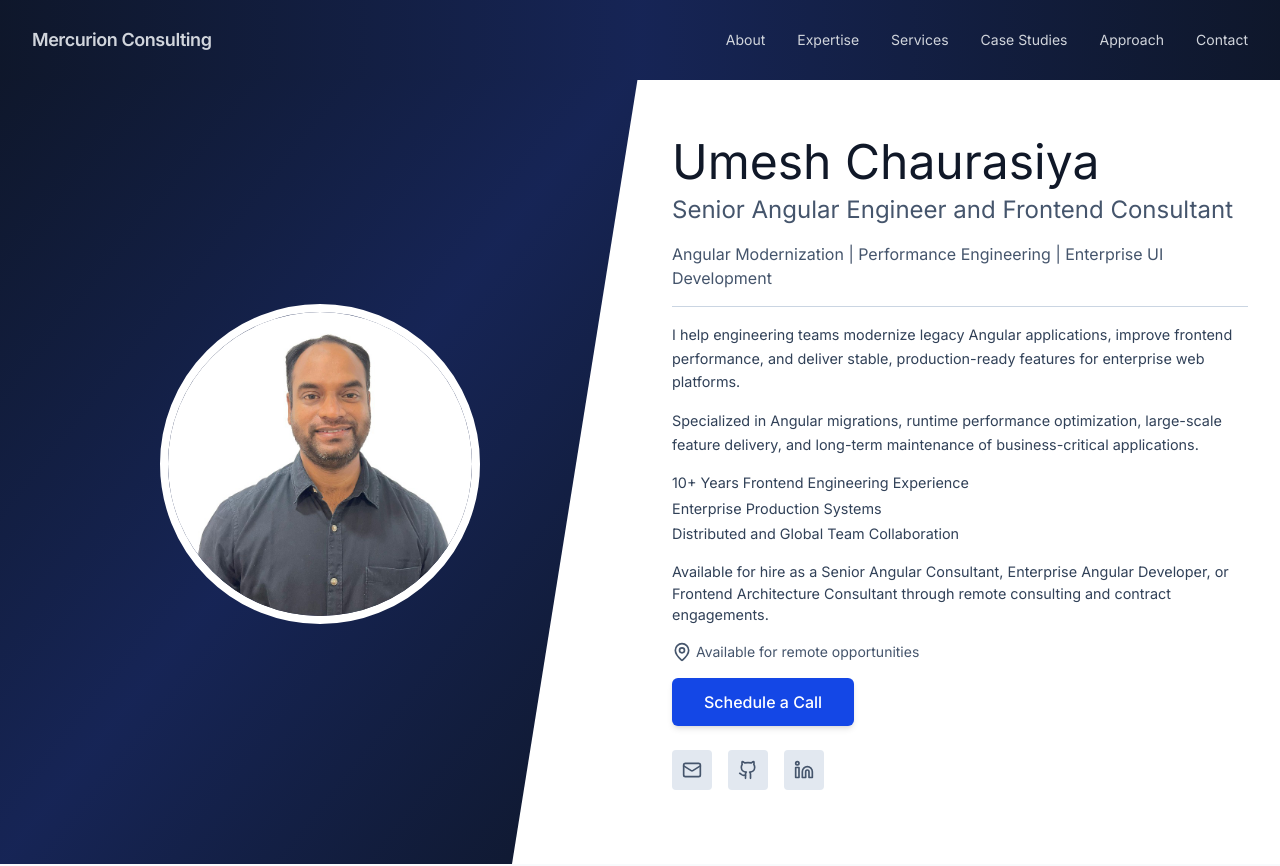
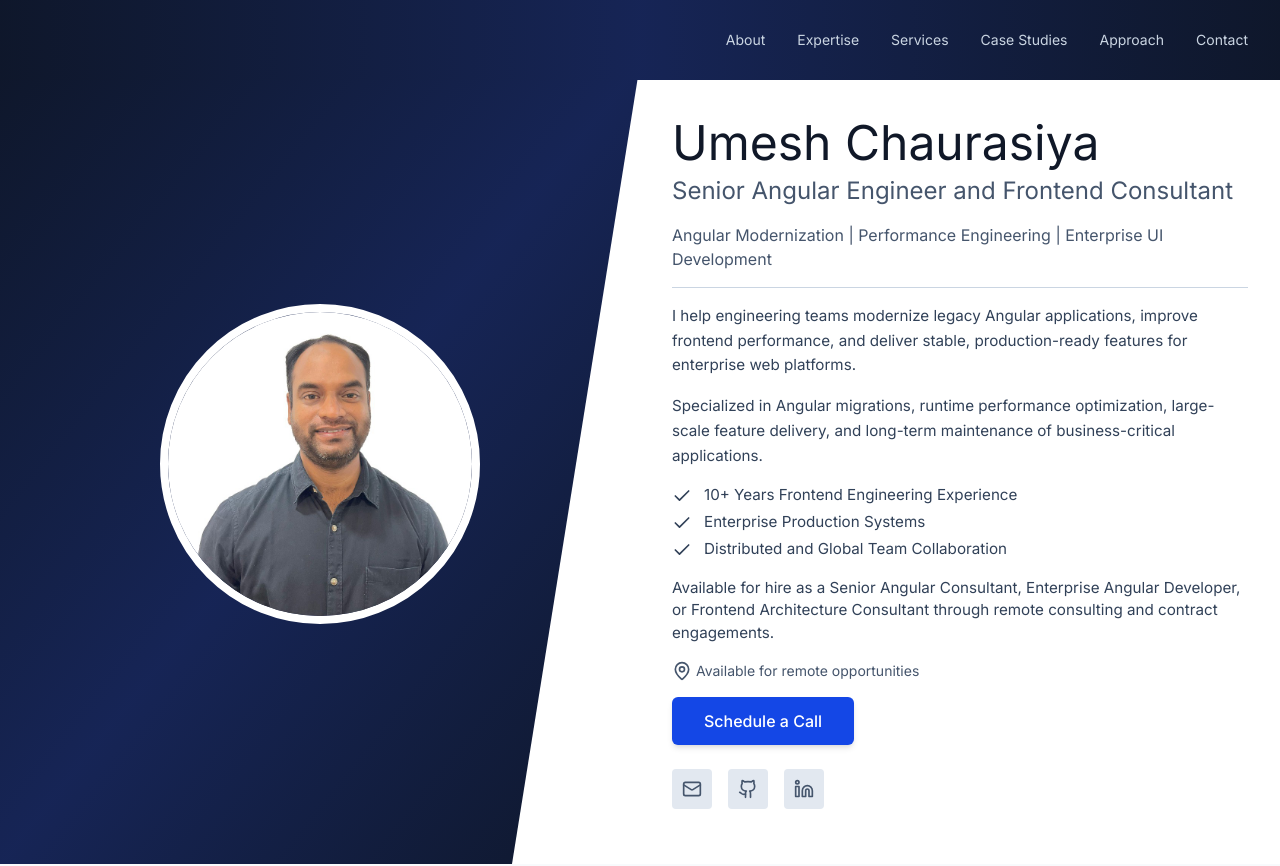
Before and after one commit to chaurasiyaumesh9/mercurion-consulting, a Next.js app: page / in a window 1280 px wide. Shown: the top 866 px of the page. Built offline with nearby package versions, Linux system fonts and the light colour scheme.

Commit message:
removed logo

```diff
--- a/app/components/layout/Navigation.tsx
+++ b/app/components/layout/Navigation.tsx
@@ -1,8 +1,9 @@
 "use client";
 
 import Link from "next/link";
+import { usePathname } from "next/navigation";
 import { Menu, X } from "lucide-react";
-import { useState } from "react";
+import { type MouseEvent, useState } from "react";
 
 const menuItems = [
   { label: "About", href: "/#about" },
@@ -15,13 +16,27 @@ const menuItems = [
 
 export function Navigation() {
   const [isMenuOpen, setIsMenuOpen] = useState(false);
+  const pathname = usePathname();
+
+  const handleLogoClick = (e: MouseEvent<HTMLAnchorElement>) => {
+    if (pathname !== "/") return;
+    e.preventDefault();
+    setIsMenuOpen(false);
+
+    const prefersReducedMotion = window.matchMedia("(prefers-reduced-motion: reduce)").matches;
+    window.scrollTo({ top: 0, behavior: prefersReducedMotion ? "auto" : "smooth" });
+  };
 
   return (
     <nav className="fixed top-0 left-0 right-0 z-50 bg-linear-to-r from-slate-900 via-blue-950 to-slate-900 backdrop-blur-sm">
       <div className="max-w-7xl mx-auto px-6 md:px-8">
         <div className="flex justify-between items-center h-20">
-          <Link href="/" className="font-semibold text-gray-300 text-lg tracking-tight">
-            Mercurion Consulting
+          <Link
+            href="/"
+            onClick={handleLogoClick}
+            className="text-slate-300 text-lg tracking-tight"
+          >
+            {/* Mercurion Consulting */}
           </Link>
 
           <div className="hidden md:flex items-center gap-8">
@@ -29,7 +44,7 @@ export function Navigation() {
               <a
                 key={item.label}
                 href={item.href}
-                className="text-sm text-gray-300 transition-colors hover:text-white"
+                className="text-sm text-slate-300 transition-colors hover:text-white"
               >
                 {item.label}
               </a>
@@ -39,7 +54,7 @@ export function Navigation() {
           <button
             type="button"
             onClick={() => setIsMenuOpen((prev) => !prev)}
-            className="md:hidden text-gray-300 hover:text-white"
+            className="md:hidden text-slate-300 hover:text-white"
             aria-label="Toggle menu"
             aria-expanded={isMenuOpen}
           >
@@ -55,7 +70,7 @@ export function Navigation() {
                   key={item.label}
                   href={item.href}
                   onClick={() => setIsMenuOpen(false)}
-                  className="text-gray-300 hover:text-white transition-colors py-2"
+                  className="text-slate-300 hover:text-white transition-colors py-2"
                 >
                   {item.label}
                 </a>
--- a/app/components/sections/ConsultingApproach.tsx
+++ b/app/components/sections/ConsultingApproach.tsx
@@ -1,4 +1,4 @@
-import { BarChart, Rocket, Search, Wrench } from "lucide-react";
+import { BarChart, Check, Rocket, Search, Wrench } from "lucide-react";
 
 export function ConsultingApproach() {
   const steps = [
@@ -91,8 +91,10 @@ export function ConsultingApproach() {
                 <ul className="space-y-2 md:space-y-2.5">
                   {step.keyActivities.map((item) => (
                     <li key={item} className="flex items-start gap-2 leading-relaxed">
-                      <span className="text-slate-700 text-[0.95rem]">-</span>
-                      <span className="text-slate-700 text-[0.95rem]">{item}</span>
+                        <span className="text-slate-700 text-[0.95rem]">
+                            <Check className="w-5 h-5" />
+                        </span>
+                        <span className="text-slate-700 text-[0.95rem]">{item}</span>
                     </li>
                   ))}
                 </ul>
--- a/app/components/sections/Expertise.tsx
+++ b/app/components/sections/Expertise.tsx
@@ -1,4 +1,4 @@
-import { Activity, Boxes, GitBranch } from "lucide-react";
+import { Activity, Boxes, Check, GitBranch } from "lucide-react";
 
 export function Expertise() {
   const expertiseAreas = [
@@ -67,7 +67,9 @@ export function Expertise() {
               <ul className="space-y-2 md:space-y-2.5">
                 {area.items.map((item) => (
                   <li key={item} className="flex items-start gap-2 leading-relaxed">
-                    <span className="text-slate-700 text-[0.95rem] group-hover:text-slate-200">-</span>
+                    <span className="text-slate-700 text-[0.95rem] group-hover:text-slate-200">
+                        <Check className="w-5 h-5" />
+                    </span>
                     <span className="text-slate-700 text-[0.95rem] group-hover:text-slate-200">
                       {item}
                     </span>
--- a/app/components/sections/HeroSection.tsx
+++ b/app/components/sections/HeroSection.tsx
@@ -1,4 +1,4 @@
-import { Github, Linkedin, Mail, MapPin } from "lucide-react";
+import { Check, Github, Linkedin, Mail, MapPin } from "lucide-react";
 import Image from "next/image";
 import Link from "next/link";
 
@@ -33,23 +33,32 @@ export default function HeroSection() {
           </p>
           <div className="border-b border-slate-300 py-2" />
 
-          <p className="mt-4 text-slate-700 leading-relaxed text-[0.9rem]">
+          <p className="mt-4 text-slate-700 leading-relaxed text-[0.95rem]">
             I help engineering teams modernize legacy Angular applications, improve frontend
             performance, and deliver stable, production-ready features for enterprise web
             platforms.
           </p>
-          <p className="mt-4 text-slate-700 leading-relaxed text-[0.9rem]">
+          <p className="mt-4 text-slate-700 leading-relaxed text-[0.95rem]">
             Specialized in Angular migrations, runtime performance optimization, large-scale feature
             delivery, and long-term maintenance of business-critical applications.
           </p>
 
-          <ul className="mt-4 space-y-1 text-slate-700 text-[0.9rem]">
-            <li>10+ Years Frontend Engineering Experience</li>
-            <li>Enterprise Production Systems</li>
-            <li>Distributed and Global Team Collaboration</li>
+          <ul className="mt-4 space-y-1 text-slate-700 text-[0.95rem]">
+            <li className="flex items-start gap-3">
+                <Check className="w-5 h-5 text-slate-700 shrink-0 mt-0.5" />
+                <span>10+ Years Frontend Engineering Experience</span>
+            </li>
+            <li className="flex items-start gap-3">
+                <Check className="w-5 h-5 text-slate-700 shrink-0 mt-0.5" />
+                <span>Enterprise Production Systems</span>
+            </li>
+            <li className="flex items-start gap-3">
+                <Check className="w-5 h-5 text-slate-700 shrink-0 mt-0.5" />
+                <span>Distributed and Global Team Collaboration</span>
+            </li>
           </ul>
 
-          <p className="mt-4 text-slate-700 text-[0.9rem]">
+          <p className="mt-4 text-slate-700 text-[0.95rem]">
             Available for hire as a Senior Angular Consultant, Enterprise Angular Developer, or
             Frontend Architecture Consultant through remote consulting and contract engagements.
           </p>
--- /dev/null
+++ b/app/components/ui/BackToTop.tsx
@@ -0,0 +1,36 @@
+"use client";
+
+import { ChevronUp } from "lucide-react";
+import { useEffect, useState } from "react";
+
+export function BackToTop() {
+  const [isVisible, setIsVisible] = useState(false);
+
+  useEffect(() => {
+    const onScroll = () => {
+      setIsVisible(window.scrollY > 300);
+    };
+
+    onScroll();
+    window.addEventListener("scroll", onScroll, { passive: true });
+    return () => window.removeEventListener("scroll", onScroll);
+  }, []);
+
+  const scrollToTop = () => {
+    const prefersReducedMotion = window.matchMedia("(prefers-reduced-motion: reduce)").matches;
+    window.scrollTo({ top: 0, behavior: prefersReducedMotion ? "auto" : "smooth" });
+  };
+
+  return (
+    <button
+      type="button"
+      onClick={scrollToTop}
+      aria-label="Back to top"
+      className={`fixed bottom-6 right-6 z-50 h-11 w-11 rounded-full bg-blue-700 text-white shadow-lg transition-all hover:bg-blue-800 focus:outline-none focus:ring-2 focus:ring-blue-500 focus:ring-offset-2 ${
+        isVisible ? "opacity-100 translate-y-0" : "opacity-0 pointer-events-none translate-y-2"
+      }`}
+    >
+      <ChevronUp className="mx-auto h-5 w-5" aria-hidden="true" />
+    </button>
+  );
+}
--- a/app/layout.tsx
+++ b/app/layout.tsx
@@ -8,6 +8,7 @@ import {
   organizationStructuredData
 } from "./lib/structuredData";
 import Script from "next/script";
+import { BackToTop } from "./components/ui/BackToTop";
 
 const inter = Inter({ subsets: ["latin"] });
 
@@ -131,6 +132,7 @@ export default function RootLayout({
             />
         </noscript>
         {children}
+        <BackToTop />
       </body>
     </html>
   );
```
Also changed, not shown: app/components/sections/CaseStudies.tsx (+36 -17 lines), public/logo-transparent.png (added).
